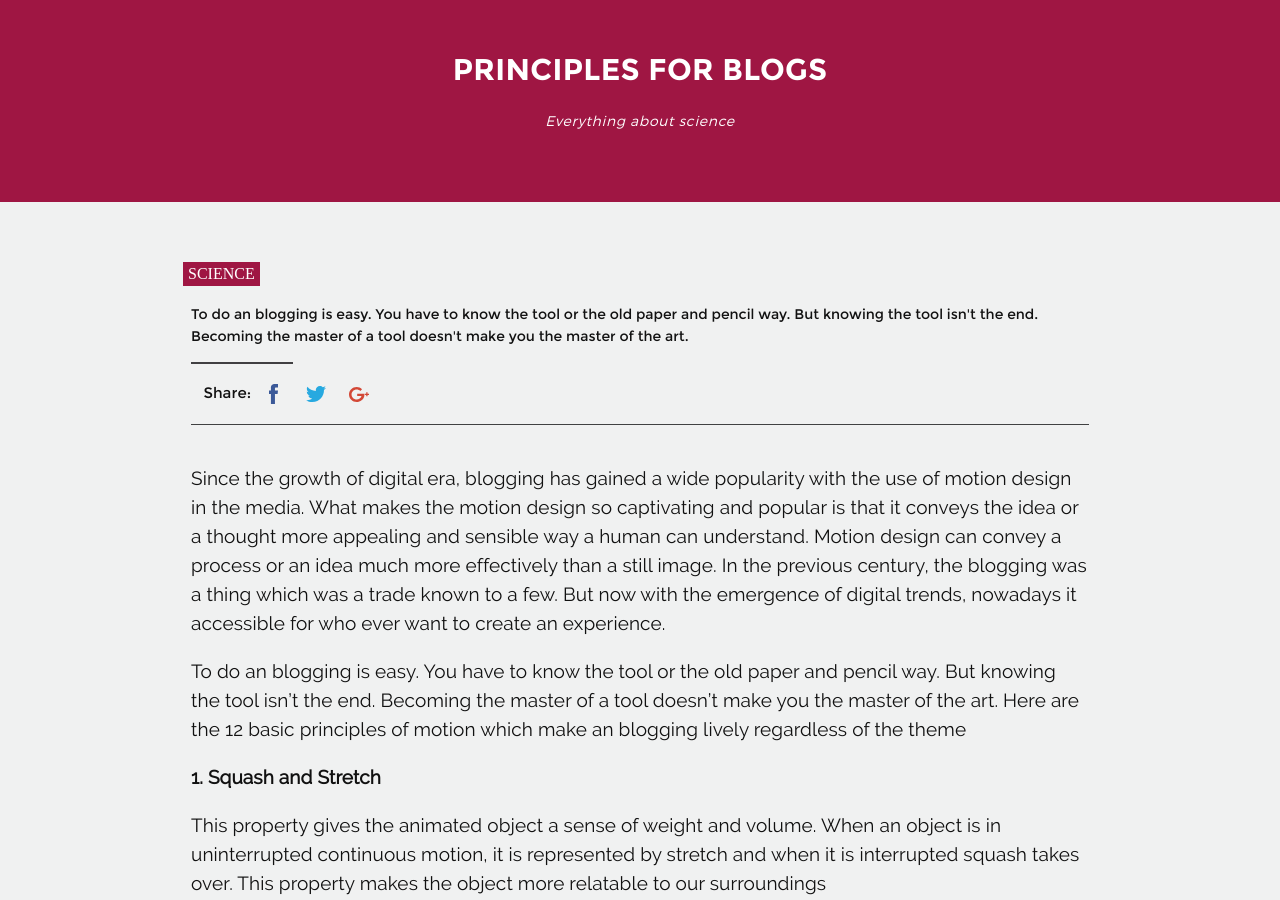
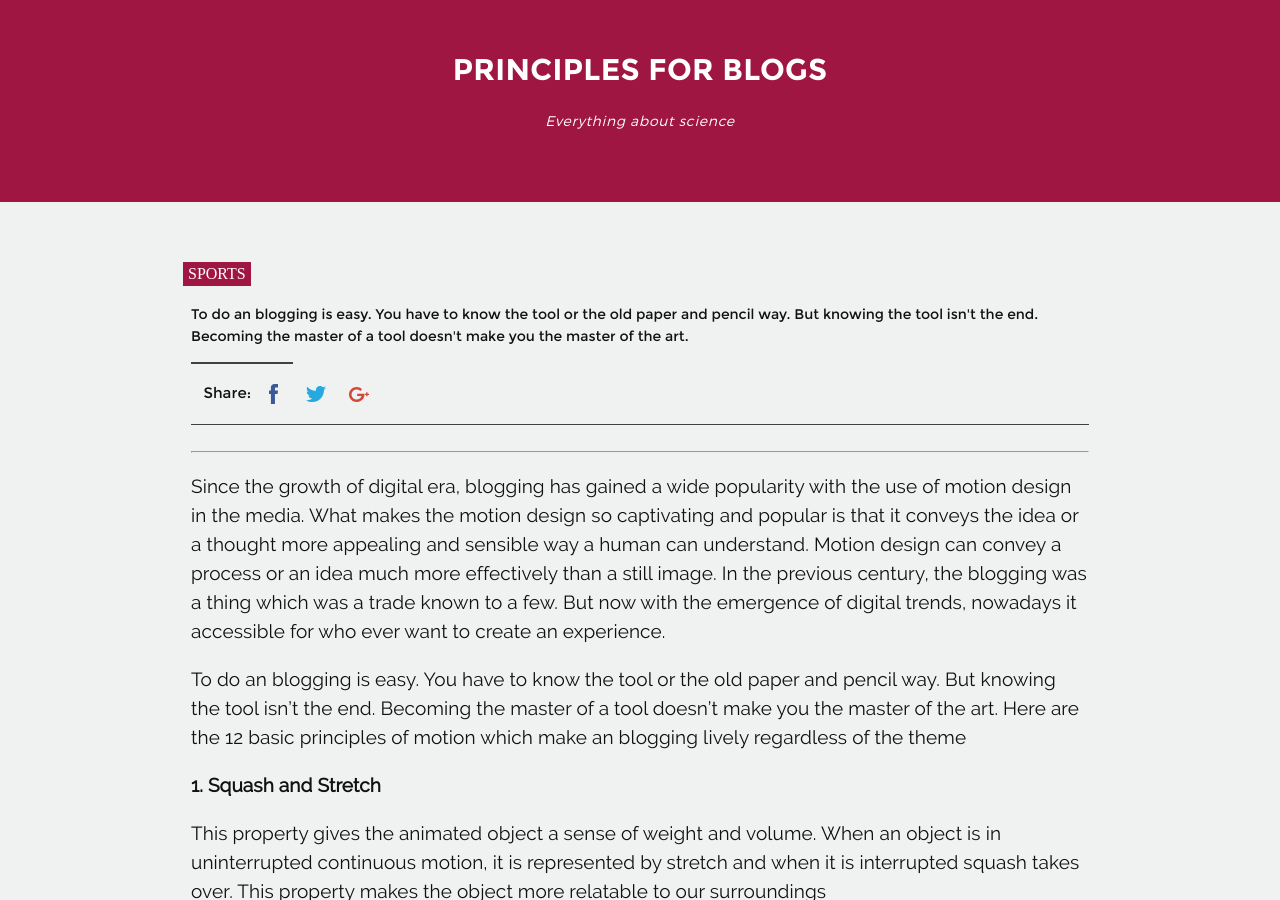
Before and after one commit to sherlifelix/blog, a Jekyll site: the page built from _posts/2021-06-08-test.md, in a window 1280 px wide and 900 px high. Built offline with Jekyll 4.4.1, drawn with Linux system fonts in a browser that asks for light colours; comment, search, counter and statistics services are not loaded.

Commit message:
Update 2021-06-08-test.md

```diff
--- a/_posts/2021-06-08-test.md
+++ b/_posts/2021-06-08-test.md
@@ -6,14 +6,14 @@ author_image: /assets/img/blog/sachin.png
 published: true
 title: Principles for blogs
 blog_description: Everything about science
-blog_category: science
-thumbnail: /assets/img/blog/animation.png
+blog_category: Sports
+thumbnail: /assets/img/blog/rugby.jpg
 blog_highlight: >-
   To do an blogging is easy. You have to know the tool or the old paper and
   pencil way. But knowing the tool isn't the end. Becoming the master of a tool
   doesn't make you the master of the art.
 ---
-
+************
 Since the growth of digital era, blogging has gained a wide popularity with the use of motion design in the media. What makes the motion design so captivating and popular is that it conveys the idea or a thought more appealing and sensible way a human can understand. Motion design can convey a process or an idea much more effectively than a still image. In the previous century, the blogging was a thing which was a trade known to a few. But now with the emergence of digital trends, nowadays it accessible for who ever want to create an experience.
 
 To do an blogging is easy. You have to know the tool or the old paper and pencil way. But knowing the tool isn't the end. Becoming the master of a tool doesn't make you the master of the art. Here are the 12 basic principles of motion which make an blogging lively regardless of the theme
```
